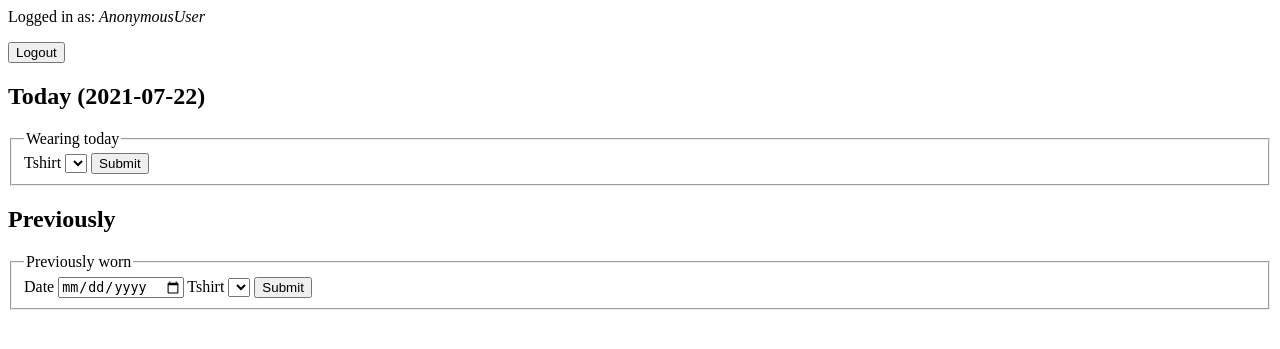
After one commit to norm/hasworn, a Django app: template templates/panel.html in a window 1280 px wide. The commit adds this page. Shown: the top 349 px of the page. Run offline with Django 3.2, Linux system fonts and the light colour scheme; the template is opened without the code that fills it, so the values that code supplies are empty.

Commit message:
Add Wearings from the django homepage
The django part of hasworn is there to facilitate updating the database
and nothing else. It should only support logging in/out, and
adding/removing wearings.

```diff
--- a/hasworn/clothing/models.py
+++ b/hasworn/clothing/models.py
@@ -98,6 +98,10 @@ class Wearing(models.Model):
         default = timezone.now,
     )
 
+    @property
+    def clothing(self):
+        return self.worn.clothing
+
     def __str__(self):
         return u'%s worn by %s on %s' % (
             self.worn.clothing,
--- a/hasworn/urls.py
+++ b/hasworn/urls.py
@@ -17,6 +17,7 @@ from django.contrib import admin
 from django.urls import path
 
 from hasworn.views import Home, Login, Logout
+from hasworn.clothing.views import CreateWearing
 
 
 urlpatterns = [
@@ -30,4 +31,9 @@ urlpatterns = [
         Home.as_view(),
         name = 'homepage'
     ),
+    path(
+        'wearing/',
+        CreateWearing.as_view(),
+        name = 'create-wearing',
+    ),
 ]
--- a/hasworn/views.py
+++ b/hasworn/views.py
@@ -7,7 +7,11 @@ from django.views.generic import TemplateView
 
 
 class Home(TemplateView):
-    template_name = 'home.html'
+    def get_template_names(self):
+        if self.request.user.is_authenticated:
+            return ['panel.html']
+        else:
+            return ['login.html']
 
 
 class Login(views.LoginView):
--- /dev/null
+++ b/templates/panel.html
@@ -0,0 +1,57 @@
+{% extends "base_template.html" %}
+
+{% block content %}
+
+<p>Logged in as: <em>{{request.user}}</em></p>
+<form method='post' action='{% url "logout" %}'>
+  {% csrf_token %}
+  <input type='submit' value='Logout'>
+</form>
+
+<h2>Today ({% now 'Y-m-d' %})</h2>
+{% if request.user.wearing_today %}
+  {% for wearing in request.user.wearing_today %}
+    <p>{{wearing.clothing}}</p>
+  {% endfor %}
+{% else %}
+  <form method='post' action='{% url "create-wearing" %}'>
+    {% csrf_token %}
+    <input type='hidden' name='day' value='{% now "Y-m-d" %}'>
+    <fieldset>
+      <legend>Wearing today</legend>
+      <label for='tshirt'>Tshirt</label>
+      <select id='tshirt' name='worn'>
+        {% for worn in request.user.worn_set.all %}
+        <option value='{{worn.pk}}'>{{worn.clothing}}</option>
+        {% endfor %}
+      </select>
+      <input type='submit' value='Submit'>
+    </fieldset>
+  </form>
+{% endif %}
+
+<h2>Previously</h2>
+<ul>
+  {% for wearing in request.user.worn_previously.all|slice:":5" %}
+  <li>{{wearing}}</li>
+  {% endfor %}
+</ul>
+
+<form method='post' action='{% url "create-wearing" %}'>
+  {% csrf_token %}
+  <fieldset>
+    <legend>Previously worn</legend>
+    <label for='date'>Date</label>
+    <input type='date' name='day'>
+    <label for='tshirt'>Tshirt</label>
+    <select id='tshirt' name='worn'>
+      {% for worn in request.user.worn_set.all %}
+      <option value='{{worn.pk}}'>{{worn.clothing}}</option>
+      {% endfor %}
+    </select>
+    <input type='submit' value='Submit'>
+  </fieldset>
+</form>
+
+
+{% endblock %}
```
Also changed, not shown: hasworn/clothing/views.py (added, +12 -0 lines), hasworn/wearers/models.py (+9 -0 lines), templates/clothing/wearing_form.html (added, +40 -0 lines), templates/home.html (deleted, +0 -31 lines), templates/login.html (+13 -29 lines).
